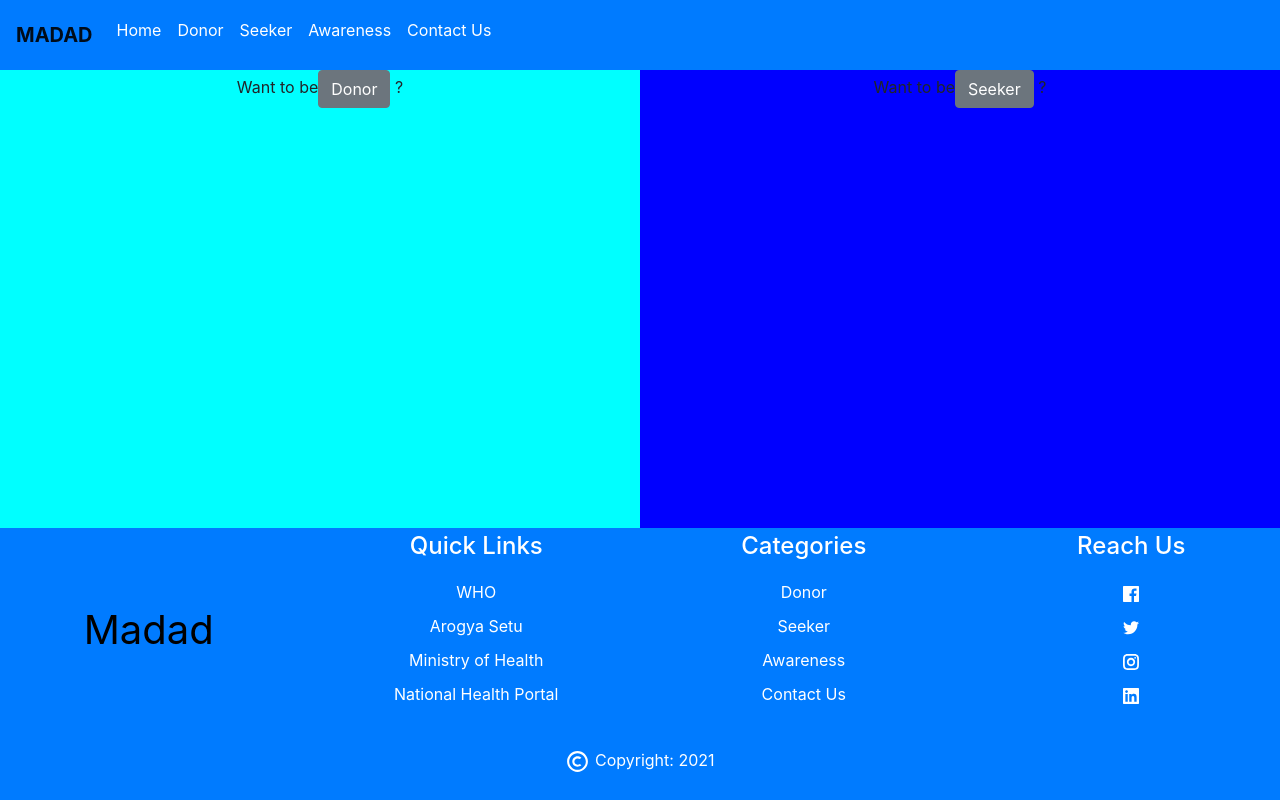
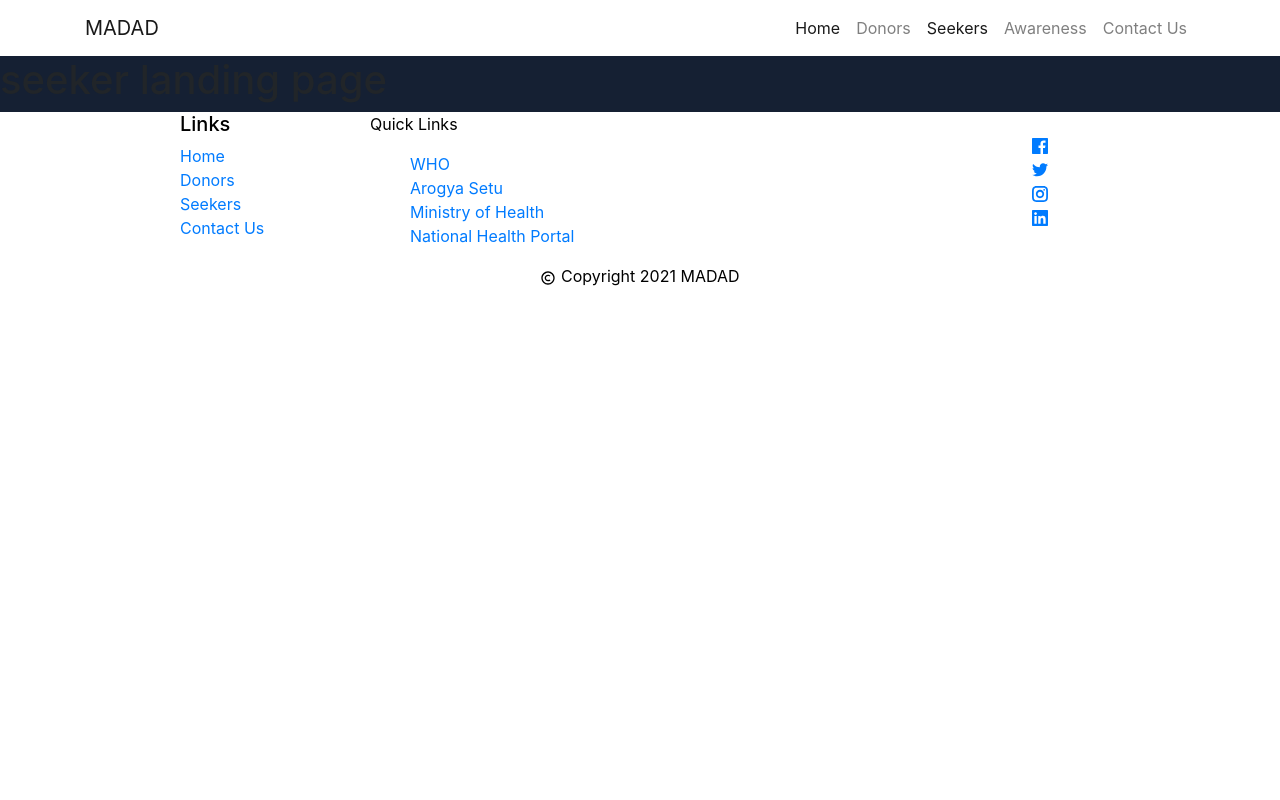
Before and after one commit to AshishRajIITI/madad, a React (Create React App) app in the folder frontend/: page /seekers in a window 1280 px wide. Built offline with nearby package versions, Linux system fonts and the light colour scheme.

Commit message:
fixed h&f

```diff
--- a/frontend/src/App.css
+++ b/frontend/src/App.css
@@ -1,11 +1,22 @@
+
+.App{
+    background-color: #152033;
+}
 .home-div{
-    background-color: aqua;
     text-align: center;
 }
 .h-700{
     height: 500px;
 }
-.home-seeker
-{
-    background-color: blue;
+
+.footer{
+    background-color: white;
+    color: black;
 }
+.header-clr{
+    background-color: white;
+}
+.m-card{
+    margin: 30px 50px;
+    height: 400px;
+}
--- a/frontend/src/App.js
+++ b/frontend/src/App.js
@@ -12,7 +12,9 @@ function App() {
     <div>
       <Provider store={store}>
       <BrowserRouter>
+      <div>
           <Main />
+          </div>
       </BrowserRouter>
       </Provider>
     </div>
--- a/frontend/src/components/DonorLandingPage.js
+++ b/frontend/src/components/Donors.js
@@ -1,10 +1,10 @@
 import React from "react";
 
-const DonorLandingPage = () =>{
+const Donors = () =>{
 
         return(
             <h1>Donor Landing page</h1>
         );
 }
 
-export default DonorLandingPage;
+export default Donors;
--- /dev/null
+++ b/frontend/src/components/Footer.js
@@ -0,0 +1,76 @@
+
+import { GrFacebook, GrInstagram, GrTwitter, GrLinkedin } from "react-icons/gr";
+import { BiCopyright } from 'react-icons/bi';
+
+import React from 'react';
+import { Link } from 'react-router-dom';
+
+function Footer(props) {
+  return (
+    <div className="footer">
+      <div className="container">
+        <div className="row justify-content-center">
+          <div className="col-4 offset-1 col-sm-2">
+            <h5>Links</h5>
+            <ul className="list-unstyled">
+              <li><Link to="/">Home</Link></li>
+              <li><Link to="/donors">Donors</Link></li>
+              <li><Link to="/seekers">Seekers</Link></li>
+              <li><Link to="/contactus">Contact Us</Link></li>
+            </ul>
+          </div>
+          <div className="col-7 col-sm-5">
+          <p>Quick Links</p>
+          <ul>
+            <li className="list-unstyled">
+              <a href="https://www.who.int/emergencies/diseases/novel-coronavirus-2019?gclid=Cj0KCQjwsqmEBhDiARIsANV8H3Z9S2QOOEpwE5kNxleFkJ0lr57jaTgfQk7WJOBPfwKZ-XJP8ZJib-4aAqSgEALw_wcB" >WHO</a>
+            </li>
+            <li className="list-unstyled">
+              <a href="https://www.aarogyasetu.gov.in/">Arogya Setu</a>
+            </li>
+            <li className="list-unstyled">
+              <a href="https://www.mohfw.gov.in/">Ministry of Health</a>
+            </li>
+            <li className="list-unstyled">
+              <a href="https://www.nhp.gov.in/">National Health Portal</a>
+            </li>
+          </ul>
+          </div>
+          <div className="col-12 col-sm-4 align-self-center">
+            <div className="text-center">
+              <ul>
+                <li className="list-unstyled">
+                  <a href="https://www.iiti.ac.in/">
+                    <GrFacebook />
+                  </a>
+                </li>
+                <li className="list-unstyled">
+                  <a href="https://www.iiti.ac.in/">
+                    <GrTwitter />
+                  </a>
+                </li>
+                <li className="list-unstyled">
+                  <a href="https://www.iiti.ac.in/">
+                    <GrInstagram />
+                  </a>
+                </li>
+                <li className="list-unstyled">
+                  <a href="https://www.iiti.ac.in/">
+                    <GrLinkedin />
+                  </a>
+                </li>
+              </ul>
+            </div>
+          </div>
+        </div>
+        <div className="row justify-content-center">
+          <div className="col-auto">
+            <p><BiCopyright></BiCopyright> Copyright 2021 MADAD</p>
+          </div>
+        </div>
+      </div>
+    </div>
+  );
+}
+
+export default Footer;
--- a/frontend/src/components/Footer/Footer.css
+++ /dev/null
@@ -1,57 +0,0 @@
-.footer {
-  position: fixed;
-  bottom: 0px;
-  left: 0;
-  height: 17rem;
-  width: 100%;
-  color: #fff;
-}
-.footer-row {
-  display: flex;
-  justify-content: space-evenly;
-}
-.footer-title {
-  display: flex;
-  justify-content: center;
-  align-items: center;
-  font-size: 2.5rem;
-  color: #000;
-}
-p {
-  text-align: center;
-  font-weight: 500;
-  font-size: 1.5rem;
-}
-ul {
-  padding: 0;
-  display: flex;
-  flex-direction: column;
-  justify-content: center;
-  align-items: center;
-}
-li {
-  margin-bottom: 10px;
-}
-ul li a {
-  text-decoration: none;
-  color: #fff;
-}
-ul li a:hover {
-  text-decoration: none;
-  color: black;
-}
-.copyright {
-  margin: 1rem auto;
-}
-
-@media screen and (max-width: 750px) {
-  .footer {
-    height: 50rem;
-    position: relative;
-    left: 0;
-    bottom: 0;
-  }
-  .footer-row {
-    flex-direction: column;
-  }
-}
--- a/frontend/src/components/Footer/Footer.js
+++ /dev/null
@@ -1,80 +0,0 @@
-import './Footer.css';
-import { Row, Col } from "reactstrap";
-import { GrFacebook, GrInstagram, GrTwitter, GrLinkedin } from "react-icons/gr";
-import { BiCopyright } from 'react-icons/bi';
-
-const Footer = () => {
-  return (
-    <footer className="footer bg-primary">
-      <Row className="footer-row">
-        <Col className="footer-title">Madad</Col>
-        <Col>
-          <p>Quick Links</p>
-          <ul>
-            <li className="list-unstyled">
-              <a href="https://www.who.int/emergencies/diseases/novel-coronavirus-2019?gclid=Cj0KCQjwsqmEBhDiARIsANV8H3Z9S2QOOEpwE5kNxleFkJ0lr57jaTgfQk7WJOBPfwKZ-XJP8ZJib-4aAqSgEALw_wcB" target="_blank">WHO</a>
-            </li>
-            <li className="list-unstyled">
-              <a href="https://www.aarogyasetu.gov.in/" target="_blank">Arogya Setu</a>
-            </li>
-            <li className="list-unstyled">
-              <a href="https://www.mohfw.gov.in/" target="_blank">Ministry of Health</a>
-            </li>
-            <li className="list-unstyled">
-              <a href="https://www.nhp.gov.in/" target="_blank">National Health Portal</a>
-            </li>
-          </ul>
-        </Col>
-        <Col>
-          <p>Categories</p>
-          <ul>
-            <li className="list-unstyled">
-              <a href="">Donor</a>
-            </li>
-            <li className="list-unstyled">
-              <a href="">Seeker</a>
-            </li>
-            <li className="list-unstyled">
-              <a href="">Awareness</a>
-            </li>
-            <li className="list-unstyled">
-              <a href="">Contact Us</a>
-            </li>
-          </ul>
-        </Col>
-        <Col>
-          <p>Reach Us</p>
-          <ul>
-            <li className="list-unstyled">
-              <a href="">
-                <GrFacebook />
-              </a>
-            </li>
-            <li className="list-unstyled">
-              <a href="">
-                <GrTwitter />
-              </a>
-            </li>
-            <li className="list-unstyled">
-              <a href="">
-                <GrInstagram />
-              </a>
-            </li>
-            <li className="list-unstyled">
-              <a href="">
-                <GrLinkedin />
-              </a>
-            </li>
-          </ul>
-        </Col>
-      </Row>
-      <Row>
-        <div className="copyright">
-          <span><BiCopyright size={25} /></span> Copyright: {new Date().getFullYear()}
-        </div>
-      </Row>
-    </footer>
-  );
-};
-
-export default Footer;
--- a/frontend/src/components/Header.js
+++ b/frontend/src/components/Header.js
@@ -1,34 +1,53 @@
-import React from "react";
-import './Header.css';
+import React, { useState } from 'react';
+import {NavItem, Navbar, NavbarBrand, NavbarToggler, Collapse, Nav} from 'reactstrap';
+import {NavLink} from 'react-router-dom';
 
-const Header =() =>{
-        return(
-            <nav class="navbar navbar-expand-lg navbar-light bg-primary" style = {{height : 70}}>
-                <button class="navbar-toggler" type="button" data-toggle="collapse" data-target="#navbarTogglerDemo01" aria-controls="navbarTogglerDemo01" aria-expanded="false" aria-label="Toggle navigation">
-                    <span class="navbar-toggler-icon"></span>
-                </button>
-            <div class="collapse navbar-collapse" id="navbarTogglerDemo01">
-                <a class="navbar-brand" href="#"><b>MADAD</b></a>
-                    <ul class="navbar-nav mr-auto mt-2 mt-lg-0">
-                        <li class="nav-item active" >
-                            <a class="nav-link" href="#" style = {{color:"white"}}>Home <span class="sr-only">(current)</span></a>
-                        </li>
-                        <li class="nav-item">
-                            <a class="nav-link" href="#" style = {{color:"white" }}>Donor</a>
-                        </li>
-                        <li class="nav-item" >
-                            <a class="nav-link" href="#" style = {{color:"white" }}>Seeker</a>
-                        </li>
-                        <li class="nav-item" >
-                            <a class="nav-link" href="#" style = {{color:"white" }}>Awareness</a>
-                        </li>
-                        <li class="nav-item" >
-                            <a class="nav-link" href="#" style = {{color:"white" }}>Contact Us</a>
-                        </li>
+function Header(props) {
+    const [isNavOpen, setNav] = useState(false);
+    const toggleNav=()=>{
+        setNav(!isNavOpen);
+    }
+    return (
+        <div>
+            <Navbar className="header-clr" light expand="md">
+                    <div className="container">
+                        <NavbarBrand className="mr-auto" href="/">
+                            MADAD
+                        </NavbarBrand>
+                        <NavbarToggler className='ml-auto' onClick={toggleNav} />
+                        <Collapse isOpen={isNavOpen} navbar>
+                            <Nav className='ml-auto' navbar>
+                                <NavItem>
+                                    <NavLink className="nav-link" to="/">
+                                         Home
+                                    </NavLink>
+                                </NavItem>
+                                <NavItem>
+                                    <NavLink className="nav-link" to="/donors">
+                                         Donors
+                                    </NavLink>
+                                </NavItem>
+                                <NavItem>
+                                    <NavLink className="nav-link" to="/seekers">
+                                         Seekers
+                                    </NavLink>
+                                </NavItem>
+                                <NavItem>
+                                    <NavLink className="nav-link" to="/awareness">
+                                         Awareness
+                                    </NavLink>
+                                </NavItem>
+                                <NavItem>
+                                    <NavLink className="nav-link" to="/contactus">
+                                         Contact Us
+                                    </NavLink>
+                                </NavItem>
+                            </Nav>
+                        </Collapse>
+                    </div>
+                </Navbar>
+        </div>
+    );
+}
 
-                    </ul>
-                </div>
-            </nav>
-        );
-}
 export default Header;
--- a/frontend/src/components/Home.js
+++ b/frontend/src/components/Home.js
@@ -1,5 +1,5 @@
 import React, { useState } from "react";
-import { Button, Modal, ModalBody, ModalHeader } from 'reactstrap';
+import { Button, Card, CardBody, Modal, ModalBody, ModalHeader } from 'reactstrap';
 
 const Home = () => {
     const [modal1, setmodal1] = useState(false);
@@ -8,16 +8,26 @@ const Home = () => {
     return (
         <div className="container-fluid ">
             <div className="row home-div">
-                <div className="col-12 col-md-6 h-700">Want to be
-<Button onClick={() => { setmodal1(!modal1) }}>Donor</Button> ?
+                <div className="col-12 col-md-6 h-700">
+                    <Card className="m-card">
+                        <CardBody>
+                            Want to be
+                            <Button onClick={() => { setmodal1(!modal1) }}>Donor</Button> ?
+                        </CardBody>
+                    </Card>
                 </div>
                 <Modal isOpen={modal1} toggle={() => { setmodal1(!modal1) }} >
                     <ModalHeader>Donor Registration</ModalHeader>
                     <ModalBody>Form</ModalBody>
                 </Modal>
                 <div className="col-12 col-md-6 h-700 home-seeker">
-                    Want to be
-<Button onClick={() => { setmodal2(!modal2) }}>Seeker</Button> ?
+                    <Card className='m-card'>
+                        <CardBody>
+                            Want to be
+                            <Button onClick={() => { setmodal2(!modal2) }}>Seeker</Button> ?
+                        </CardBody>
+                    </Card>
+
                 </div>
                 <Modal isOpen={modal2} toggle={() => { setmodal2(!modal2) }} >
                     <ModalHeader>Seeker Registration</ModalHeader>
--- a/frontend/src/components/Main.js
+++ b/frontend/src/components/Main.js
@@ -1,19 +1,22 @@
 import React from "react";
-import { Route, Switch } from "react-router-dom";
+import { Redirect, Route, Switch } from "react-router-dom";
 import Header from "./Header";
-import Footer from "./Footer/Footer";
+import Footer from "./Footer";
 import Home from "./Home";
+import Donors from './Donors'
+import Seekers from "./Seekers";
 
 
 const Main = () => {
 
     return (
-        <div>
+        <div className="App">
             <Header />
             <Switch>
-                <Route path="/">
-                    <Home />
-                </Route>
+                <Route path="/home" component={Home} />
+                <Route exact path="/donors" component={Donors} />
+                <Route exact path="/seekers" component={Seekers} />
+                <Redirect to="/home" />
             </Switch>
             <Footer />
         </div>
--- /dev/null
+++ b/frontend/src/components/Seekers.js
@@ -0,0 +1,10 @@
+import React from "react";
+
+const Seekers = () =>{
+
+        return(
+            <h1>seeker landing page</h1>
+        );
+}
+
+export default Seekers;
```
Also changed, not shown: frontend/src/components/SeekerLandingPage.js (deleted, +0 -10 lines), frontend/src/components/Header.css (deleted).
